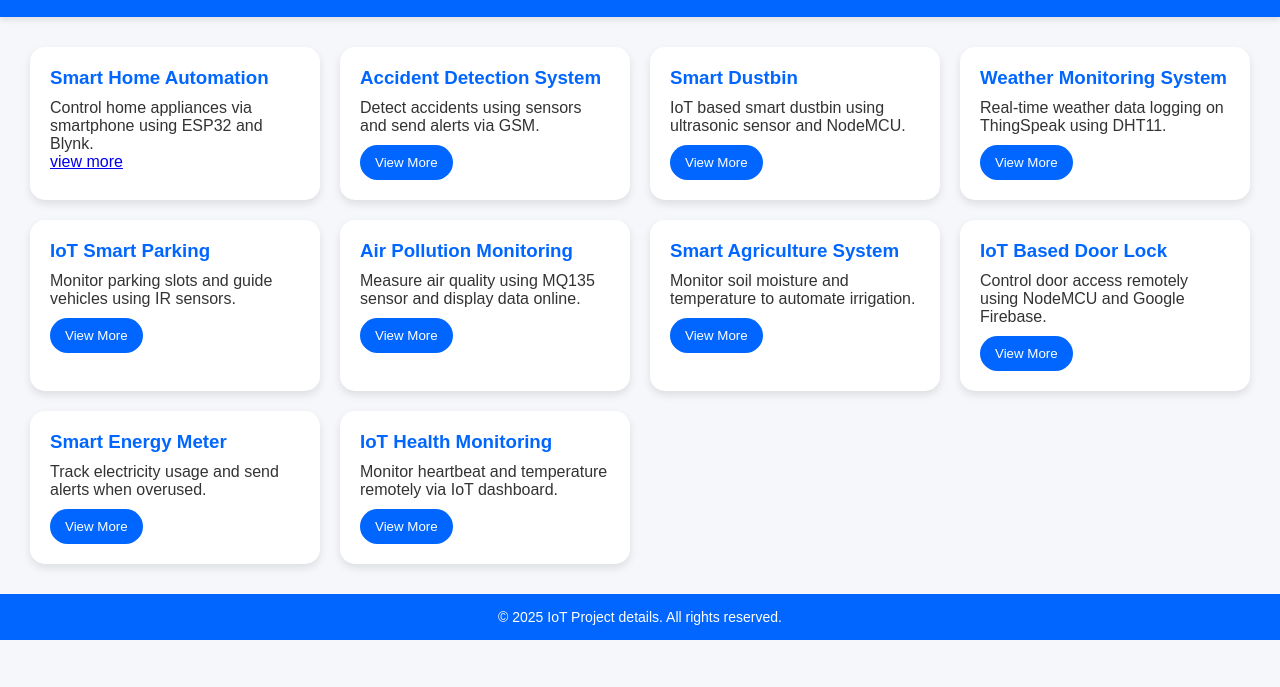
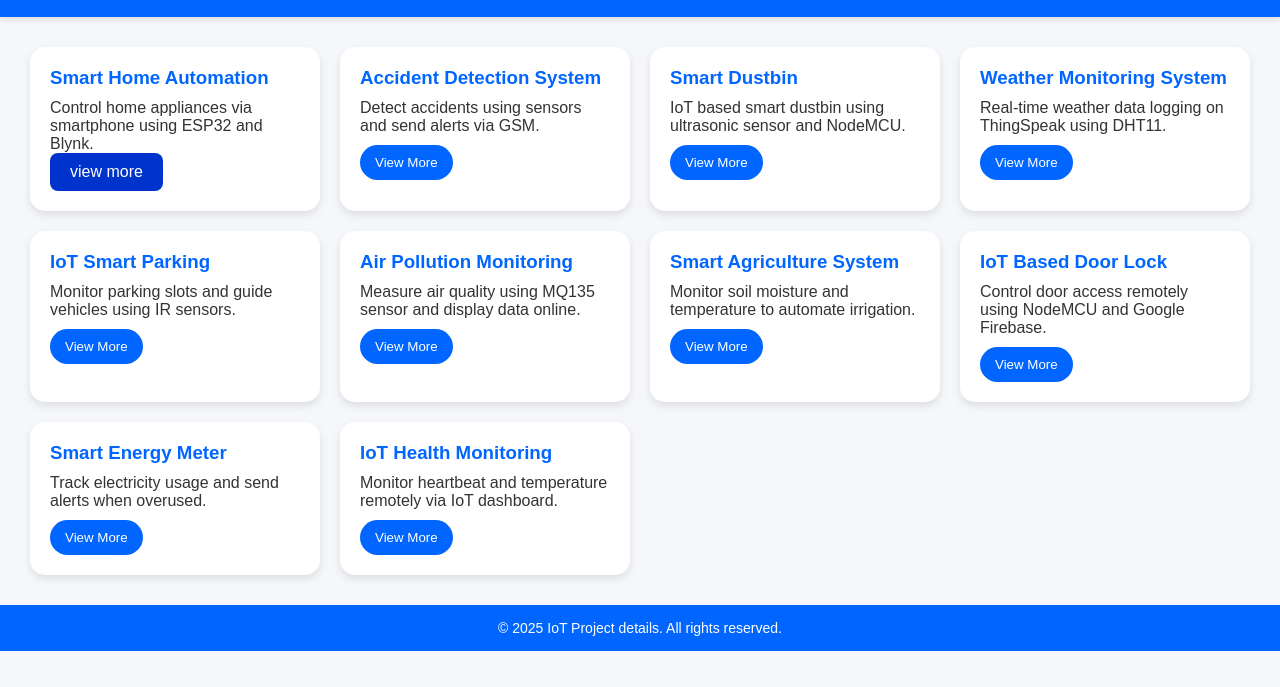
Before and after one commit to dhanush6-cv/iotprojects, a plain HTML site: page index.html in a window 1280 px wide. Shown: the part 113-800 px from the top of the page. Drawn offline with Linux system fonts and the light colour scheme.

Commit message:
Update index.html

```diff
--- a/index.html
+++ b/index.html
@@ -37,7 +37,22 @@
       <h3>Smart Home Automation</h3>
       <p>Control home appliances via smartphone using ESP32 and Blynk.</p>
       <a href="pdfs/smart-phone.pdf" target=_"blank" class="btn">view more</a>
+<style>
+.btn {
+  display: inline-block;
+  background-color: #0033cc; /* Dark Blue */
+  color: white;
+  padding: 10px 20px;
+  border-radius: 8px;
+  text-decoration: none;
+  font-weight: 500;
+  transition: background 0.3s ease;
+}
 
+.btn:hover {
+  background-color: #001f80; /* Slightly darker on hover */
+}
+</style>
     </div>
 
     <div class="project-item">
```
